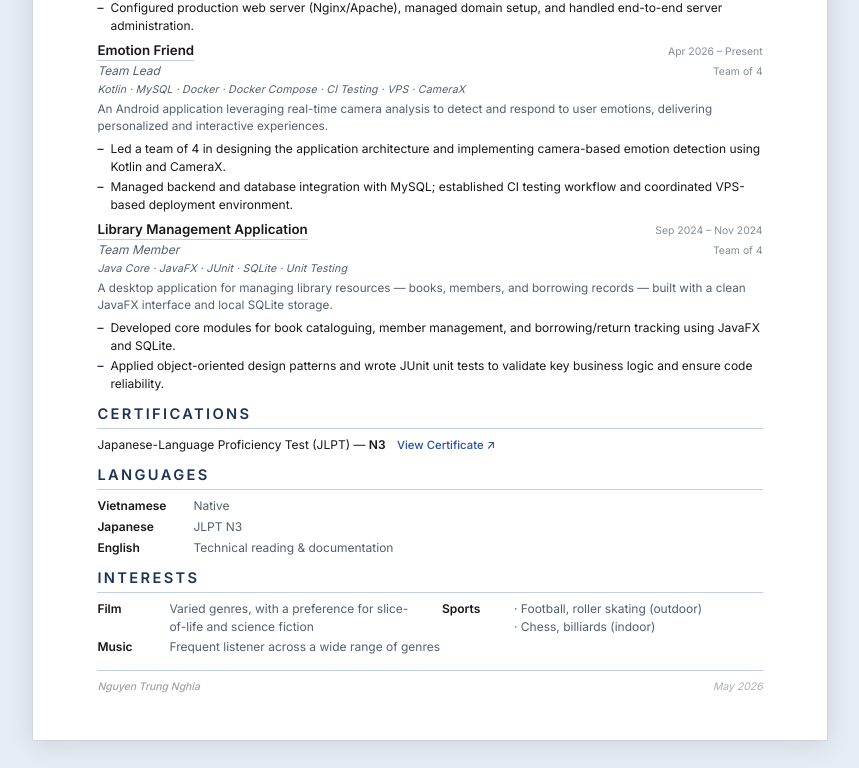
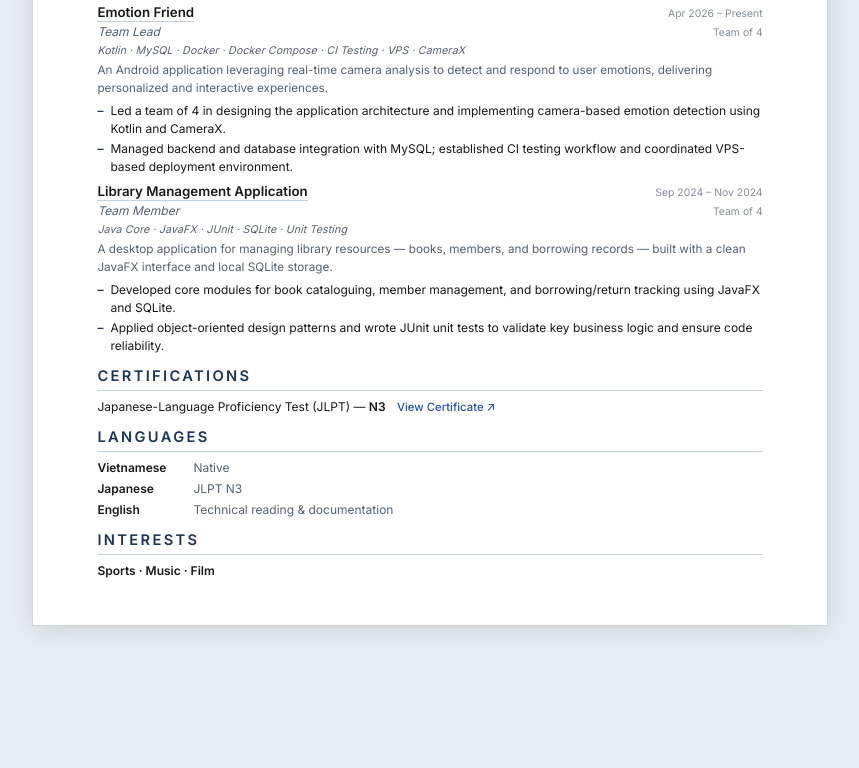
Before and after one commit to nguyentrungnghia1802/CV, a plain HTML site: page index.html in a window 1280 px wide. Shown: the part 1166-1934 px from the top of the page, without its empty margins (210-1069 px from the left). After the commit the page ends 1819 px from the top, so only its background shows below. Drawn offline with nearby package versions, Linux system fonts and the light colour scheme.

Commit message:
first commit

```diff
--- a/index.html
+++ b/index.html
@@ -1,5 +1,6 @@
 <!DOCTYPE html>
 <html lang="en">
+
 <head>
   <meta charset="UTF-8" />
   <meta name="viewport" content="width=device-width, initial-scale=1.0" />
@@ -9,20 +10,19 @@
   <link rel="preconnect" href="https://fonts.gstatic.com" crossorigin />
   <link
     href="https://fonts.googleapis.com/css2?family=EB+Garamond:wght@500;600;700&family=Inter:wght@300;400;500;600&display=swap"
-    rel="stylesheet"
-  />
+    rel="stylesheet" />
   <link rel="stylesheet" href="style.css" />
 </head>
+
 <body>
 
   <!-- ═══ EXPORT PDF BUTTON (hidden on print) ═══ -->
   <button class="export-btn" onclick="window.print()" title="Save as PDF: choose 'Save as PDF' in the print dialog">
-    <svg xmlns="http://www.w3.org/2000/svg" width="14" height="14" viewBox="0 0 24 24"
-         fill="none" stroke="currentColor" stroke-width="2.3"
-         stroke-linecap="round" stroke-linejoin="round" aria-hidden="true">
-      <path d="M21 15v4a2 2 0 0 1-2 2H5a2 2 0 0 1-2-2v-4"/>
-      <polyline points="7 10 12 15 17 10"/>
-      <line x1="12" y1="15" x2="12" y2="3"/>
+    <svg xmlns="http://www.w3.org/2000/svg" width="14" height="14" viewBox="0 0 24 24" fill="none" stroke="currentColor"
+      stroke-width="2.3" stroke-linecap="round" stroke-linejoin="round" aria-hidden="true">
+      <path d="M21 15v4a2 2 0 0 1-2 2H5a2 2 0 0 1-2-2v-4" />
+      <polyline points="7 10 12 15 17 10" />
+      <line x1="12" y1="15" x2="12" y2="3" />
     </svg>
     Export PDF
   </button>
@@ -40,14 +40,13 @@
         <span class="dot">&middot;</span>
         <a href="mailto:trungnghia180205@gmail.com">trungnghia180205@gmail.com</a>
         <span class="dot">&middot;</span>
-        <a href="https://www.linkedin.com/in/nguyen-trung-nghia-366842157/"
-           target="_blank" rel="noopener noreferrer">LinkedIn</a>
+        <a href="https://www.linkedin.com/in/nguyen-trung-nghia-366842157/" target="_blank"
+          rel="noopener noreferrer">LinkedIn</a>
         <span class="dot">&middot;</span>
-        <a href="https://github.com/nguyentrungnghia1802"
-           target="_blank" rel="noopener noreferrer">GitHub</a>
+        <a href="https://github.com/nguyentrungnghia1802" target="_blank" rel="noopener noreferrer">GitHub</a>
         <span class="dot">&middot;</span>
-        <a href="https://nguyentrungnghia1802.github.io/Profile/"
-           target="_blank" rel="noopener noreferrer">Portfolio</a>
+        <a href="https://nguyentrungnghia1802.github.io/Profile/" target="_blank"
+          rel="noopener noreferrer">Portfolio</a>
       </address>
     </header>
 
@@ -55,12 +54,14 @@
     <section class="cv-section" aria-labelledby="sec-summary">
       <h2 class="section-title" id="sec-summary">Professional Summary</h2>
       <p class="summary-text">
-        Information Technology student at the University of Engineering and Technology (UET), VNU Hanoi,
-        with hands-on experience in fullstack development, backend systems, and deployment workflows.
-        Proficient in Laravel, Spring Boot, React, Node.js, PostgreSQL, Docker, Linux VPS, Nginx, and
-        CI/CD pipelines. Proven team leader — serving as class president and leading multiple development
-        teams across academic and personal projects. Active research participant at VNU-SME Lab. Seeking
-        a Fullstack Developer role with a long-term career path toward DevOps engineering.
+        Information Technology student at UET, VNU Hanoi with hands-on experience in fullstack development, backend
+        systems, and
+        deployment workflows.
+        Experienced in building and deploying real-world projects with Docker, CI/CD, Linux VPS, and modern backend
+        technologies.
+        Participating in VNU-SME Lab research activities and seeking opportunities as a Fullstack Developer with a
+        long-term
+        focus on DevOps engineering.
       </p>
     </section>
 
@@ -69,7 +70,8 @@
       <h2 class="section-title" id="sec-edu">Education</h2>
       <div class="entry">
         <div class="entry-row">
-          <span class="entry-org">University of Engineering and Technology (UET), Vietnam National University, Hanoi</span>
+          <span class="entry-org">University of Engineering and Technology (UET), Vietnam National University,
+            Hanoi</span>
           <span class="entry-date">Expected July 2027</span>
         </div>
         <div class="entry-row sub">
@@ -136,26 +138,31 @@
 
     <!-- ════════════════════════════ HIGHLIGHT PROJECTS ══════════════════════ -->
     <section class="cv-section" aria-labelledby="sec-projects">
-      <h2 class="section-title" id="sec-projects">Highlight Projects</h2>
+      <h2 class="section-title" id="sec-projects">Projects</h2>
 
       <!-- ── LINE Smart Queue Assistant ── -->
       <div class="entry">
         <div class="entry-row">
           <span class="entry-org">
-            <a href="https://github.com/nguyentrungnghia1802/LINE_Smart_Queue_Assistant"
-               target="_blank" rel="noopener noreferrer" class="proj-link">LINE Smart Queue Assistant</a>
+            <a href="https://github.com/nguyentrungnghia1802/LINE_Smart_Queue_Assistant" target="_blank"
+              rel="noopener noreferrer" class="proj-link">LINE Smart Queue Assistant</a>
           </span>
           <span class="entry-date">Apr 2026 &ndash; Present</span>
         </div>
         <div class="entry-row sub">
           <span class="entry-role">Personal Project</span>
         </div>
-        <p class="tech-stack">TypeScript &middot; React &middot; Express.js &middot; PostgreSQL &middot; Docker &middot; Docker Compose &middot; CI Testing</p>
-        <p class="proj-desc">A smart queue management system integrated with the LINE messaging platform, enabling users to register, track, and manage service queues digitally in real time.</p>
+        <p class="tech-stack">TypeScript &middot; React &middot; Express.js &middot; PostgreSQL &middot; Docker &middot;
+          Docker Compose &middot; CI Testing</p>
+        <p class="proj-desc">A smart queue management system integrated with the LINE messaging platform, enabling users
+          to register, track, and manage service queues digitally in real time.</p>
         <ul class="bullets">
-          <li>Designed and implemented RESTful backend APIs covering queue registration, service selection, real-time status tracking, and automated notification workflows.</li>
-          <li>Modelled a normalized PostgreSQL schema for users, services, queue entries, and notification records, ensuring data integrity and efficient querying.</li>
-          <li>Configured Docker Compose development environment and CI testing pipeline for consistent builds and quality assurance across environments.</li>
+          <li>Designed and implemented RESTful backend APIs covering queue registration, service selection, real-time
+            status tracking, and automated notification workflows.</li>
+          <li>Modelled a normalized PostgreSQL schema for users, services, queue entries, and notification records,
+            ensuring data integrity and efficient querying.</li>
+          <li>Configured Docker Compose development environment and CI testing pipeline for consistent builds and
+            quality assurance across environments.</li>
         </ul>
       </div>
 
@@ -163,10 +170,10 @@
       <div class="entry">
         <div class="entry-row">
           <span class="entry-org">
-            <a href="https://github.com/nguyentrungnghia1802/Hanaya-Shop"
-               target="_blank" rel="noopener noreferrer" class="proj-link">Hanaya Shop</a>
-            <a href="http://www.hanayashop.com/"
-               target="_blank" rel="noopener noreferrer" class="ext-link">&#8599;&nbsp;hanayashop.com</a>
+            <a href="https://github.com/nguyentrungnghia1802/Hanaya-Shop" target="_blank" rel="noopener noreferrer"
+              class="proj-link">Hanaya Shop</a>
+            <a href="http://www.hanayashop.com/" target="_blank" rel="noopener noreferrer"
+              class="ext-link">&#8599;&nbsp;hanayashop.com</a>
           </span>
           <span class="entry-date">Jun 2025 &ndash; Aug 2025</span>
         </div>
@@ -174,12 +181,17 @@
           <span class="entry-role">Team Lead</span>
           <span class="entry-detail">Team of 3</span>
         </div>
-        <p class="tech-stack">Laravel &middot; MySQL &middot; Docker &middot; Docker Compose &middot; Linux VPS &middot; Nginx/Apache &middot; CI/CD &middot; GitHub Actions</p>
-        <p class="proj-desc">A full-featured e-commerce web application for a flower shop, supporting product cataloguing, online ordering, cart management, and store administration.</p>
+        <p class="tech-stack">Laravel &middot; MySQL &middot; Docker &middot; Docker Compose &middot; Linux VPS &middot;
+          Nginx/Apache &middot; CI/CD &middot; GitHub Actions</p>
+        <p class="proj-desc">A full-featured e-commerce web application for a flower shop, supporting product
+          cataloguing, online ordering, cart management, and store administration.</p>
         <ul class="bullets">
-          <li>Led a team of 3 to deliver a complete e-commerce platform — product management, shopping cart, order processing, and admin dashboard — within 3 months.</li>
-          <li>Containerized the application with Docker Compose and automated deployments via GitHub Actions CI/CD pipeline to a Linux VPS.</li>
-          <li>Configured production web server (Nginx/Apache), managed domain setup, and handled end-to-end server administration.</li>
+          <li>Led a team of 3 to deliver a complete e-commerce platform — product management, shopping cart, order
+            processing, and admin dashboard — within 3 months.</li>
+          <li>Containerized the application with Docker Compose and automated deployments via GitHub Actions CI/CD
+            pipeline to a Linux VPS.</li>
+          <li>Configured production web server (Nginx/Apache), managed domain setup, and handled end-to-end server
+            administration.</li>
         </ul>
       </div>
 
@@ -187,8 +199,8 @@
       <div class="entry">
         <div class="entry-row">
           <span class="entry-org">
-            <a href="https://github.com/nguyentrungnghia1802/emotion-friend"
-               target="_blank" rel="noopener noreferrer" class="proj-link">Emotion Friend</a>
+            <a href="https://github.com/nguyentrungnghia1802/emotion-friend" target="_blank" rel="noopener noreferrer"
+              class="proj-link">Emotion Friend</a>
           </span>
           <span class="entry-date">Apr 2026 &ndash; Present</span>
         </div>
@@ -196,11 +208,15 @@
           <span class="entry-role">Team Lead</span>
           <span class="entry-detail">Team of 4</span>
         </div>
-        <p class="tech-stack">Kotlin &middot; MySQL &middot; Docker &middot; Docker Compose &middot; CI Testing &middot; VPS &middot; CameraX</p>
-        <p class="proj-desc">An Android application leveraging real-time camera analysis to detect and respond to user emotions, delivering personalized and interactive experiences.</p>
+        <p class="tech-stack">Kotlin &middot; MySQL &middot; Docker &middot; Docker Compose &middot; CI Testing &middot;
+          VPS &middot; CameraX</p>
+        <p class="proj-desc">An Android application leveraging real-time camera analysis to detect and respond to user
+          emotions, delivering personalized and interactive experiences.</p>
         <ul class="bullets">
-          <li>Led a team of 4 in designing the application architecture and implementing camera-based emotion detection using Kotlin and CameraX.</li>
-          <li>Managed backend and database integration with MySQL; established CI testing workflow and coordinated VPS-based deployment environment.</li>
+          <li>Led a team of 4 in designing the application architecture and implementing camera-based emotion detection
+            using Kotlin and CameraX.</li>
+          <li>Managed backend and database integration with MySQL; established CI testing workflow and coordinated
+            VPS-based deployment environment.</li>
         </ul>
       </div>
 
@@ -208,8 +224,8 @@
       <div class="entry">
         <div class="entry-row">
           <span class="entry-org">
-            <a href="https://github.com/nguyentrungnghia1802/Library_Management_Application"
-               target="_blank" rel="noopener noreferrer" class="proj-link">Library Management Application</a>
+            <a href="https://github.com/nguyentrungnghia1802/Library_Management_Application" target="_blank"
+              rel="noopener noreferrer" class="proj-link">Library Management Application</a>
           </span>
           <span class="entry-date">Sep 2024 &ndash; Nov 2024</span>
         </div>
@@ -218,10 +234,13 @@
           <span class="entry-detail">Team of 4</span>
         </div>
         <p class="tech-stack">Java Core &middot; JavaFX &middot; JUnit &middot; SQLite &middot; Unit Testing</p>
-        <p class="proj-desc">A desktop application for managing library resources — books, members, and borrowing records — built with a clean JavaFX interface and local SQLite storage.</p>
+        <p class="proj-desc">A desktop application for managing library resources — books, members, and borrowing
+          records — built with a clean JavaFX interface and local SQLite storage.</p>
         <ul class="bullets">
-          <li>Developed core modules for book cataloguing, member management, and borrowing/return tracking using JavaFX and SQLite.</li>
-          <li>Applied object-oriented design patterns and wrote JUnit unit tests to validate key business logic and ensure code reliability.</li>
+          <li>Developed core modules for book cataloguing, member management, and borrowing/return tracking using JavaFX
+            and SQLite.</li>
+          <li>Applied object-oriented design patterns and wrote JUnit unit tests to validate key business logic and
+            ensure code reliability.</li>
         </ul>
       </div>
 
@@ -232,8 +251,8 @@
       <h2 class="section-title" id="sec-cert">Certifications</h2>
       <p class="simple-line">
         Japanese-Language Proficiency Test (JLPT) &mdash; <strong>N3</strong>
-        <a href="https://drive.google.com/file/d/1g7YC598zy8lwzlKo_7Ggcx4Ajqsd0SaU/view?usp=drive_link"
-           target="_blank" rel="noopener noreferrer" class="cert-link">View Certificate &#8599;</a>
+        <a href="https://drive.google.com/file/d/1g7YC598zy8lwzlKo_7Ggcx4Ajqsd0SaU/view?usp=drive_link" target="_blank"
+          rel="noopener noreferrer" class="cert-link">View Certificate &#8599;</a>
       </p>
     </section>
 
@@ -260,30 +279,13 @@
     <section class="cv-section last" aria-labelledby="sec-interests">
       <h2 class="section-title" id="sec-interests">Interests</h2>
       <dl class="skills-grid">
-
-            <div class="skill-item">
-                <dt>Film</dt>
-                <dd>Varied genres, with a preference for slice-of-life and science fiction</dd>
-            </div>
-            <div class="skill-item">
-                <dt>Sports</dt>
-                <dd>&middot; Football, roller skating (outdoor) <br> &middot; Chess, billiards (indoor)</dd>
-            </div>
         <div class="skill-item skill-full">
-                <dt>Music</dt>
-                <dd>Frequent listener across a wide range of genres</dd>
+          <dt>Sports &middot; Music &middot; Film</dt>
         </div>
       </dl>
     </section>
 
-    <!-- ════════════════════════════════ FOOTER ══════════════════════════════ -->
-    <footer class="cv-footer" role="contentinfo">
-      <span class="footer-identity">Nguyen Trung Nghia</span>
-      <span class="footer-meta">
-        <span>May 2026</span>
-      </span>
-    </footer>
-
   </main>
 </body>
+
 </html>
--- a/style.css
+++ b/style.css
@@ -394,44 +394,6 @@ dl.lang-list {
   color: var(--sub);
 }
 
-/* ── FOOTER ──────────────────────────────────────────────────── */
-.cv-footer {
-  margin-top: 14px;
-  padding-top: 8px;
-  border-top: 0.75px solid var(--divider);
-  display: flex;
-  justify-content: space-between;
-  align-items: center;
-  flex-wrap: wrap;
-  gap: 4px;
-  font-size: 7.8pt;
-  color: var(--sub);
-}
-
-.footer-identity {
-  font-weight: 500;
-  color: var(--ink);
-  opacity: 0.4;
-  font-style: italic;
-}
-
-.footer-meta {
-  display: flex;
-  align-items: center;
-  gap: 0;
-  opacity: 0.5;
-  font-style: italic;
-}
-
-.footer-meta a {
-  color: var(--accent);
-  text-decoration: none;
-}
-
-.footer-meta a:hover {
-  text-decoration: underline;
-}
-
 
 /* ═══════════════════════════════════════════════════════════════
    PRINT STYLES
```
Lines whose indentation alone changed are shown as unchanged.
